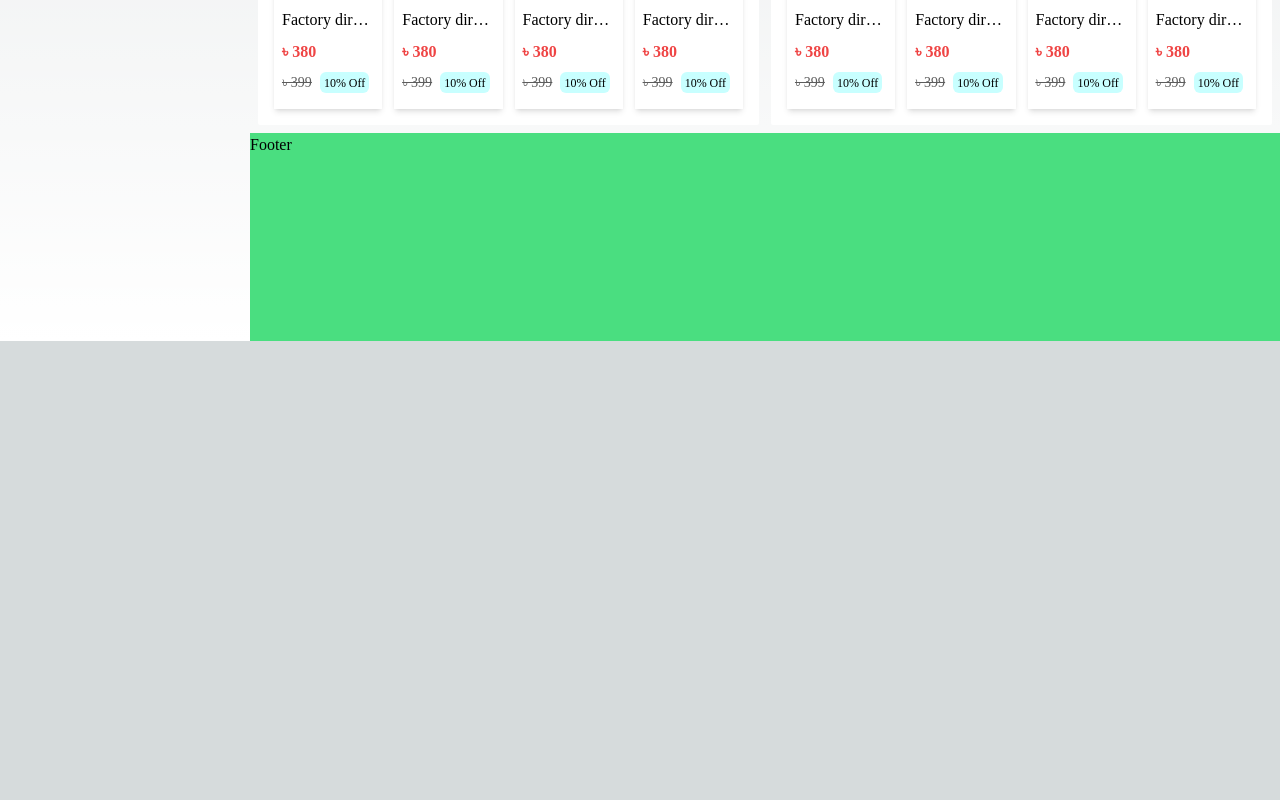
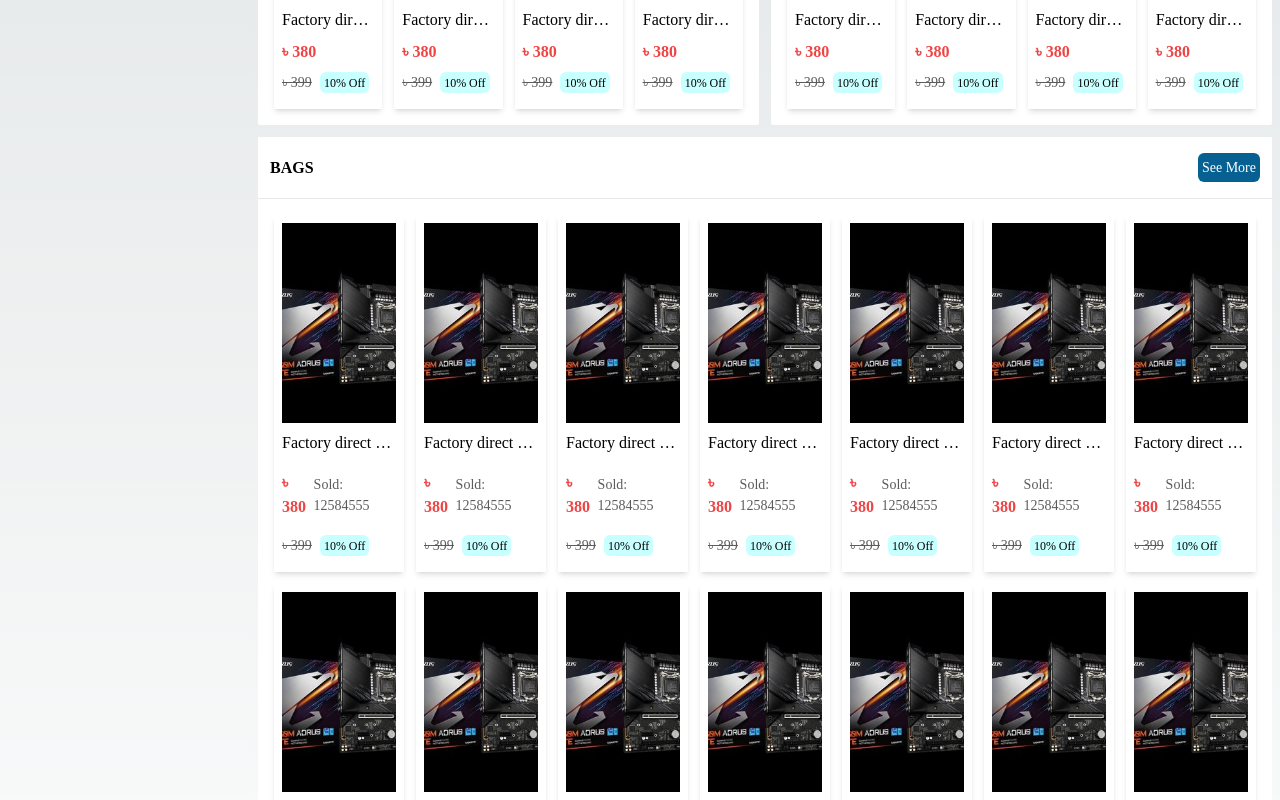
Before and after one commit to akibulshohag/dropify-frontend, a Next.js app: page / in a window 1280 px wide. Shown: the part 920-1720 px from the top of the page. Before the commit the page ends 1261 px from the top, so only its background shows below. Built offline with nearby package versions, Linux system fonts and the light colour scheme.

Commit message:
28-08-23

```diff
--- a/src/pages/index.js
+++ b/src/pages/index.js
@@ -11,14 +11,63 @@
 const inter = Inter({ subsets: ["latin"] });
 
 export default function Home() {
+  let arr = [{}, {}, {}, {},{}, {}, {}, {},{}, {},{}, {}, {}, {}];
   return (
     <main className={`flex min-h-screen flex-col mt-[65px] xs:mt-[95px]`}>
       <div className="p-2">
         <Slider />
         <LandingCategory />
         <div className="grid grid-cols-2 mt-3 gap-3">
-           <PopularProduct/>
-           <NewProduct/>
+          <PopularProduct />
+          <NewProduct />
+        </div>
+        <div className="mt-3 bg-tahiti-50">
+          <div className="flex items-center justify-between p-3 border-b py-4">
+            <div className="font-bold">BAGS</div>
+            <div className="bg-tahiti-100 text-tahiti-50 p-1 text-[14px] rounded-md cursor-pointer">
+              See More
+            </div>
+          </div>
+          <div className="py-4">
+            <div className="grid grid-cols-7 gap-3 px-4">
+              {arr?.map((item, index) => (
+                <div
+                  key={index}
+                  className=" p-2 col-span-1 shadow-md cursor-pointer"
+                >
+                  <div className="relative w-full h-[200px]">
+                    <Image
+                      priority={true}
+                      className="object-cover hover:scale-95 duration-500"
+                      src={"/assets/product/product1.jpg"}
+                      fill
+                      alt="product"
+                    />
+                  </div>
+                  <div className="py-2 truncate ">
+                    Factory direct selling fresh J
+                  </div>
+                  <div className='flex items-center justify-between py-2'>
+                    <div className=" text-red-500 text-[16px] font-semibold">
+                      ৳ 380
+                    </div>
+                    <div className=" text-tahiti-900 text-[14px]">
+                      Sold: 12584555
+                    </div>
+                  </div>
+
+                  <div className="flex gap-2 py-2">
+                    <div className="text-tahiti-900 text-[14px] line-through">
+                      ৳ 399
+                    </div>
+                    <div className="bg-tahiti-300 text-[12px] flex items-center justify-center px-1 rounded-md">
+                      10% Off
+                    </div>
+                  </div>
+                </div>
+              ))}
+            </div>
+          </div>
         </div>
       </div>
     </main>
```
Also changed, not shown: src/components/productSection/popularProduct.js (+5 -2 lines).
